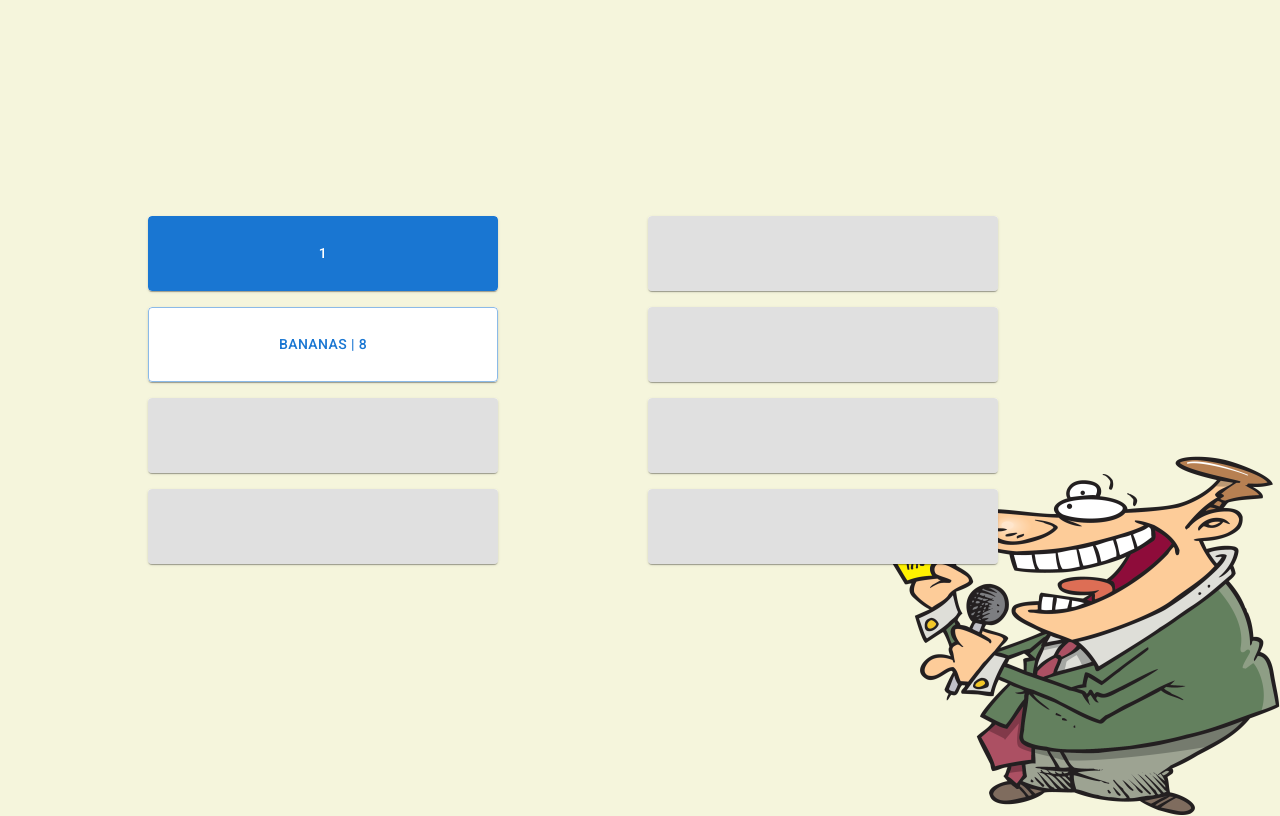
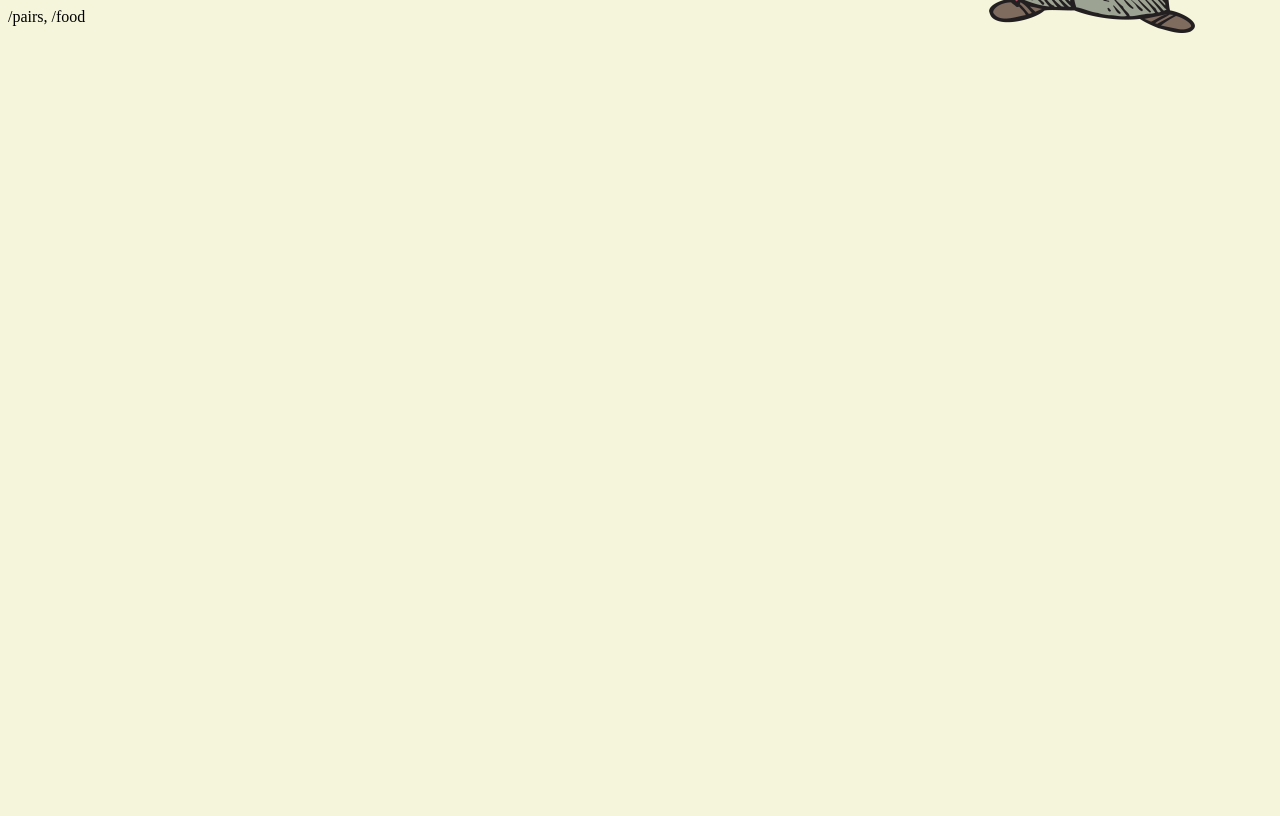
Before and after one commit to swhalley/team-feud, a React (Create React App) app: page / in a window 1280 px wide. Built offline with nearby package versions, Linux system fonts and the light colour scheme; the HTML template or start-up script is replaced by a standard one.

Commit message:
Answers are dynamic

```diff
--- a/src/App.js
+++ b/src/App.js
@@ -1,5 +1,7 @@
 import { Board } from './board'
 import { styled } from '@mui/system'
+import { Typography } from '@mui/material'
+import questions from './questions.json'
 
 const CenteredComponent = styled('div')({
     display: 'flex',
@@ -10,16 +12,33 @@ const CenteredComponent = styled('div')({
 })
 
 function App() {
-  const questions = [{text: 'Apples', count: 64, isFlipped: false}, {text: 'Bananas', count: 8, isFlipped: true}]
-  const initialState = Array(8).fill({text: '', isFlipped: false})
-  questions.forEach((question, index) => {
-    initialState[index] = question
+  const topic = questions[window.location.pathname]
+
+  if(!topic){
+    return (
+      <div>
+        {Object.keys(questions).join(', ')}
+      </div>
+    )
+  }
+
+  const initialState = Array(8).fill({text: '', isFlipped: false}).map((question, index) => {
+    return {
+      ...question,
+      text: topic.answers[index]?.text,
+      count: topic.answers[index]?.count,
+    }
   })
 
   return (
-    <CenteredComponent>
-      <Board questions={initialState} />
-    </CenteredComponent>
+    <div>
+      {/* <Typography variant="h3" gutterBottom component="div">
+        {topic.question}
+      </Typography> */}
+      <CenteredComponent>
+        <Board answers={initialState} />
+      </CenteredComponent>
+    </div>
   );
 }
 
--- a/src/board/Board.js
+++ b/src/board/Board.js
@@ -3,20 +3,20 @@ import {Grid} from '@mui/material'
 import BoardCard from './BoardCard';
 
 function Board(props) {
-  const [questions, setQuestions] = useState(props.questions)
+  const [answers, setAnswers] = useState(props.answers)
 
-  const flipCard = (index, question) =>{
-    const newState = [...questions]
-    newState[index].isFlipped = !question.isFlipped
+  const flipCard = (index, card) =>{
+    const newState = [...answers]
+    newState[index].isFlipped = !card.isFlipped
 
-    setQuestions(newState)
+    setAnswers(newState)
   }
 
   return (
     <Grid container direction="column" spacing={2} sx={{width: 1000, height:400}}>
-        {questions.map((question, index) => (
+        {answers.map((answer, index) => (
             <Grid item xs={2} key={index}>
-                <BoardCard question={question} index={index+1} onClick={flipCard} />
+                <BoardCard answer={answer} index={index+1} onClick={flipCard} />
             </Grid>
         ))}
     </Grid>
--- a/src/board/BoardCard.js
+++ b/src/board/BoardCard.js
@@ -34,16 +34,16 @@ const FlipCardContainer = styled(Card)({
 
 function BoardCard(props) {
   function flip(){
-    if(!props.question.count) return
+    if(!props.answer.count) return
 
-    props.onClick(props.index -1, props.question)
+    props.onClick(props.index -1, props.answer)
   }
 
   return (
     <FlipCardContainer onClick={flip}>
-      <FlipCard isflipped={props.question.isFlipped}>
-        <FrontCard variant="contained" disabled={!props.question.count} disableElevation>{props.question.count > 0 ? props.index : ''}</FrontCard>
-        <BackCard variant="outlined" disableElevation>{props.question.text} | {props.question.count}</BackCard>
+      <FlipCard isflipped={props.answer.isFlipped}>
+        <FrontCard variant="contained" disabled={!props.answer.count} disableElevation>{props.answer.count > 0 ? props.index : ''}</FrontCard>
+        <BackCard variant="outlined" disableElevation>{props.answer.text} | {props.answer.count}</BackCard>
       </FlipCard>
     </FlipCardContainer>
   );
--- /dev/null
+++ b/src/questions.json
@@ -0,0 +1,56 @@
+{
+    "/pairs": {
+        "question": "What are things that come in pairs?",
+        "answers": [
+            {
+                "text": "Shoes",
+                "count": 24
+            },
+            {
+                "text": "Socks",
+                "count": 22
+            },
+            {
+                "text": "Feet",
+                "count": 20
+            },
+            {
+                "text": "Hands",
+                "count": 17
+            },
+            {
+                "text": "Eyes",
+                "count": 13
+            }
+        ]
+    },
+    "/food": {
+        "question": "According to food producers, what are the most popular fruit?",
+        "answers": [
+            {
+                "text": "Tomatoes",
+                "count": 30
+            },
+            {
+                "text": "Bananas",
+                "count": 19
+            },
+            {
+                "text": "Watermelons",
+                "count": 17
+            },
+            {
+                "text": "Apples",
+                "count": 14
+            },
+            {
+                "text": "Oranges",
+                "count": 12
+            },
+            {
+                "text": "Mangoes",
+                "count": 6
+            }
+        ]
+    }
+}
```
